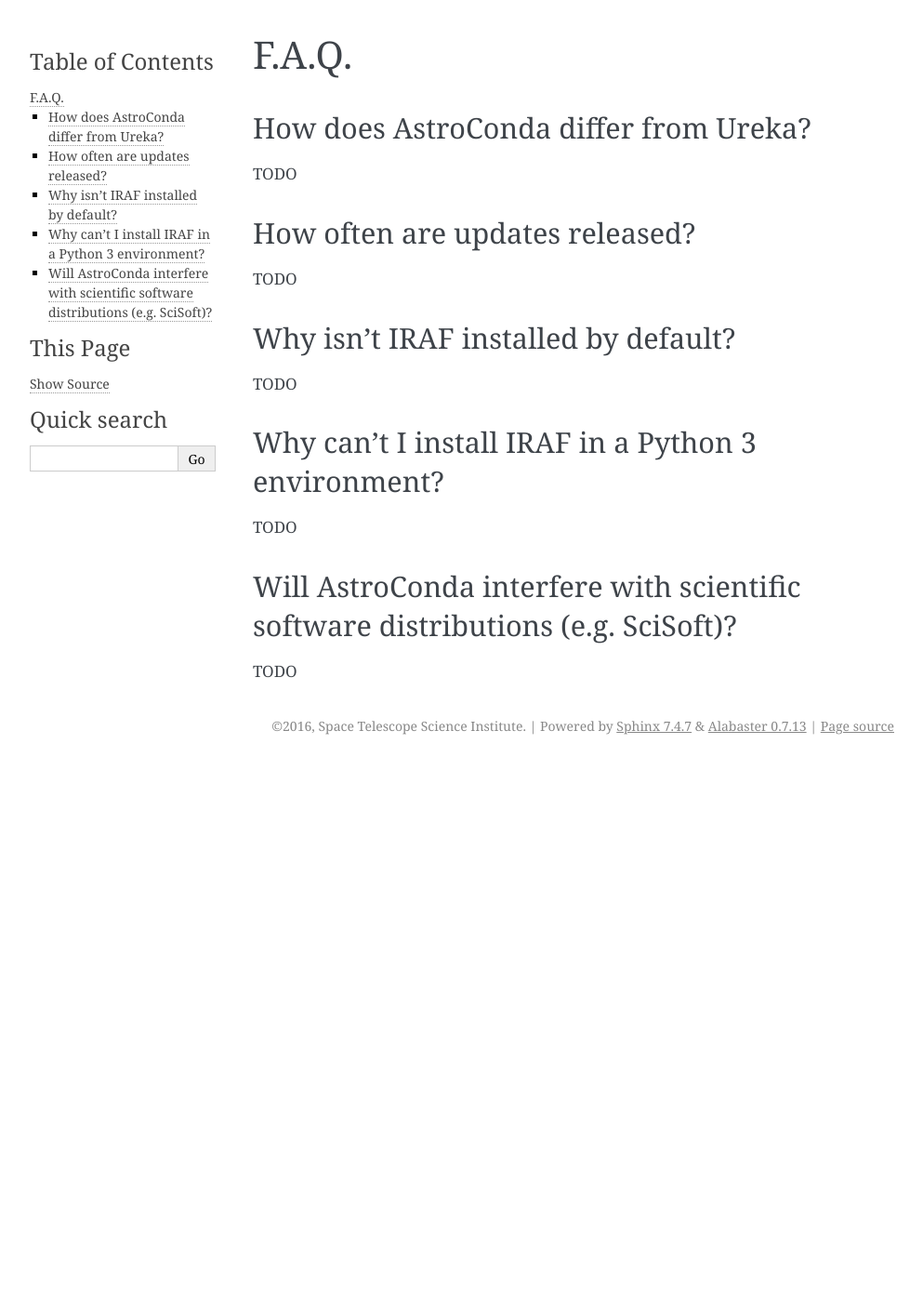
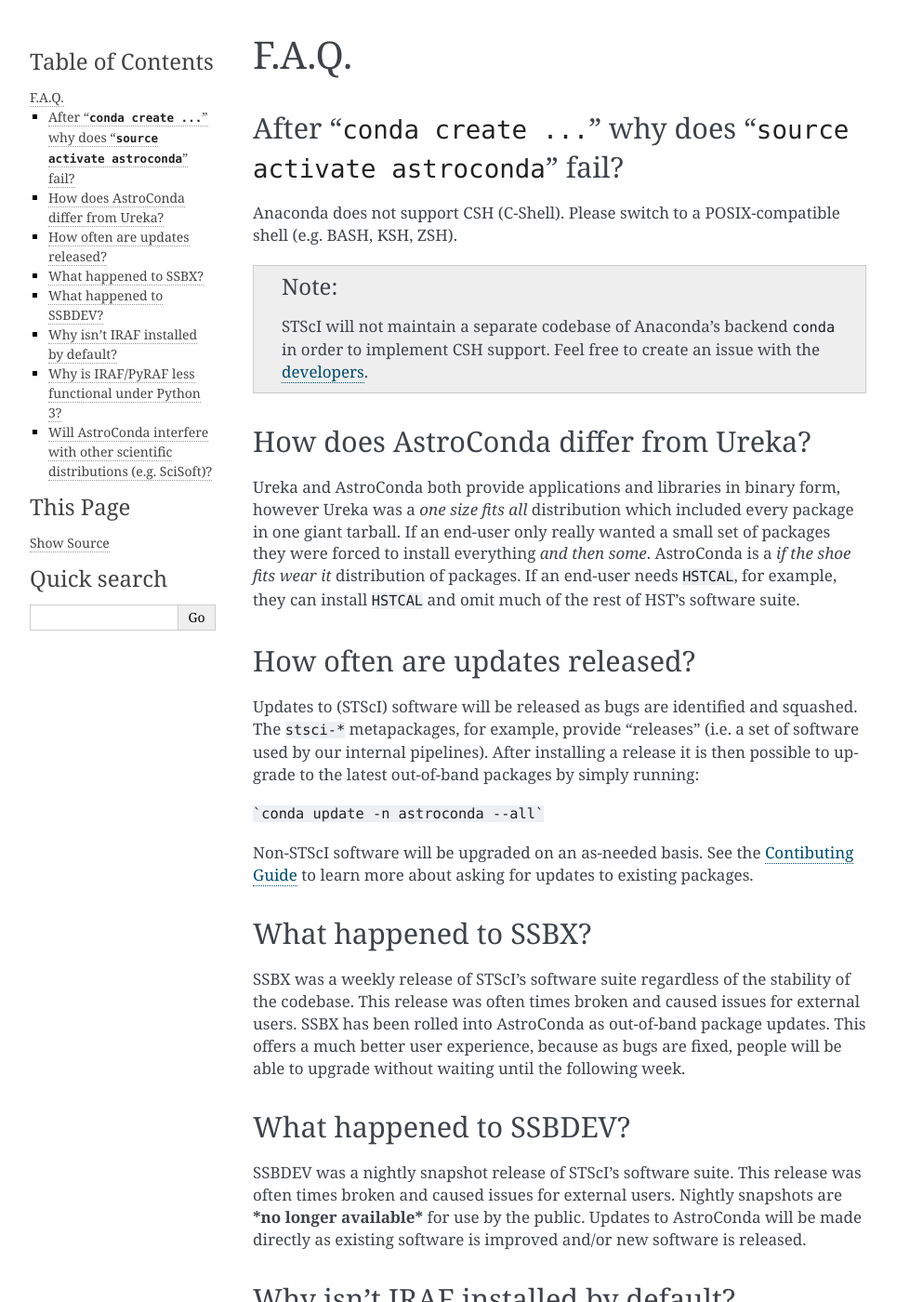
Before and after one commit to jhunkeler/astroconda, a Sphinx documentation site: the page built from source/faq.rst, in a window 1280 px wide and 1400 px high. Shown: the whole window at 93% size, without its empty margins (148-1141 px from the left). Built offline with Sphinx 7.4.7, drawn with Linux system fonts in a browser that asks for light colours; some of the changed text lies outside the part shown.

Commit message:
Populate TODOs

````diff
--- a/source/faq.rst
+++ b/source/faq.rst
@@ -2,28 +2,71 @@
 F.A.Q.
 ######
 
+After "``conda create ...``" why does "``source activate astroconda``" fail?
+============================================================================
+
+Anaconda does not support CSH (C-Shell). Please switch to a POSIX-compatible shell (e.g. BASH, KSH, ZSH).
+
+.. note::
+
+    STScI will not maintain a separate codebase of Anaconda's backend ``conda`` in order to implement CSH support. Feel free to
+    create an issue with the `developers <http://github.com/conda/conda/issues>`_.
 
 How does AstroConda differ from Ureka?
 ======================================
 
-TODO
+Ureka and AstroConda both provide applications and libraries in binary form, however Ureka was a *one size fits all* distribution
+which included every package in one giant tarball. If an end-user only really wanted a small set of packages they were forced
+to install everything *and then some*. AstroConda is a *if the shoe fits wear it* distribution of packages. If an end-user
+needs ``HSTCAL``, for example, they can install ``HSTCAL`` and omit much of the rest of HST's software suite.
 
 How often are updates released?
 ===============================
 
-TODO
+Updates to (STScI) software will be released as bugs are identified and squashed. The ``stsci-*`` metapackages, for example, provide
+"releases" (i.e. a set of software used by our internal pipelines). After installing a release it is then possible to upgrade to the latest
+out-of-band packages by simply running:
+
+```conda update -n astroconda --all```
+
+Non-STScI software will be upgraded on an as-needed basis. See the `Contibuting Guide <contributing.html>`_ to learn more about asking
+for updates to existing packages.
+
+What happened to SSBX?
+======================
+
+SSBX was a weekly release of STScI's software suite regardless of the stability of the codebase. This release was often times
+broken and caused issues for external users. SSBX has been rolled into AstroConda as out-of-band package updates. This offers
+a much better user experience, because as bugs are fixed, people will be able to upgrade without waiting until the following week.
+
+What happened to SSBDEV?
+========================
+
+SSBDEV was a nightly snapshot release of STScI's software suite. This release was often times broken and caused issues for
+external users. Nightly snapshots are ***no longer available*** for use by the public. Updates to AstroConda will be made
+directly as existing software is improved and/or new software is released.
 
 Why isn't IRAF installed by default?
 ====================================
 
-TODO
+IRAF is an extremely large software package. Not every developer or scientist requires it.
 
-Why can't I install IRAF in a Python 3 environment?
-===================================================
+If you wish to use IRAF, simply install it:
 
-TODO
+``conda install -n iraf27 python=2.7 iraf && source activate iraf27``
 
-Will AstroConda interfere with scientific software distributions (e.g. SciSoft)?
-================================================================================
+Why is IRAF/PyRAF less functional under Python 3?
+=================================================
 
-TODO
+The Python code in ``stsdas``, for example, is targeted specifically for Python 2.7 and earlier. If the demand for Python 3
+support under IRAF is great enough we may be able pull our resources to accommodate the community. It is recommended to install
+IRAF into its own environment under Python 2.7:
+
+``conda create -n iraf27 python=2.7 iraf && source activate iraf27``
+
+
+Will AstroConda interfere with other scientific distributions (e.g. SciSoft)?
+=============================================================================
+
+**Probably**, however unlike Ureka we will not impose any restrictions on your environment or issue compatibility warnings at run-time.
+It is your responsibility to maintain a functional shell environment so it does not conflict with your Anaconda installation.
````
